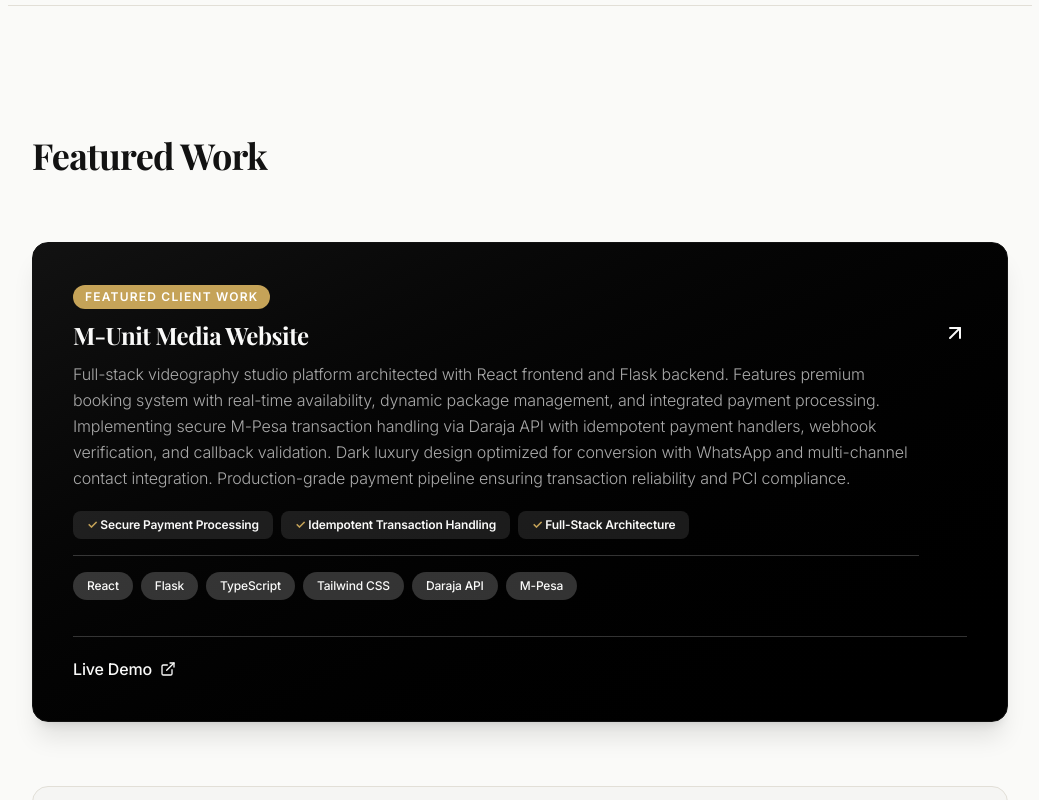
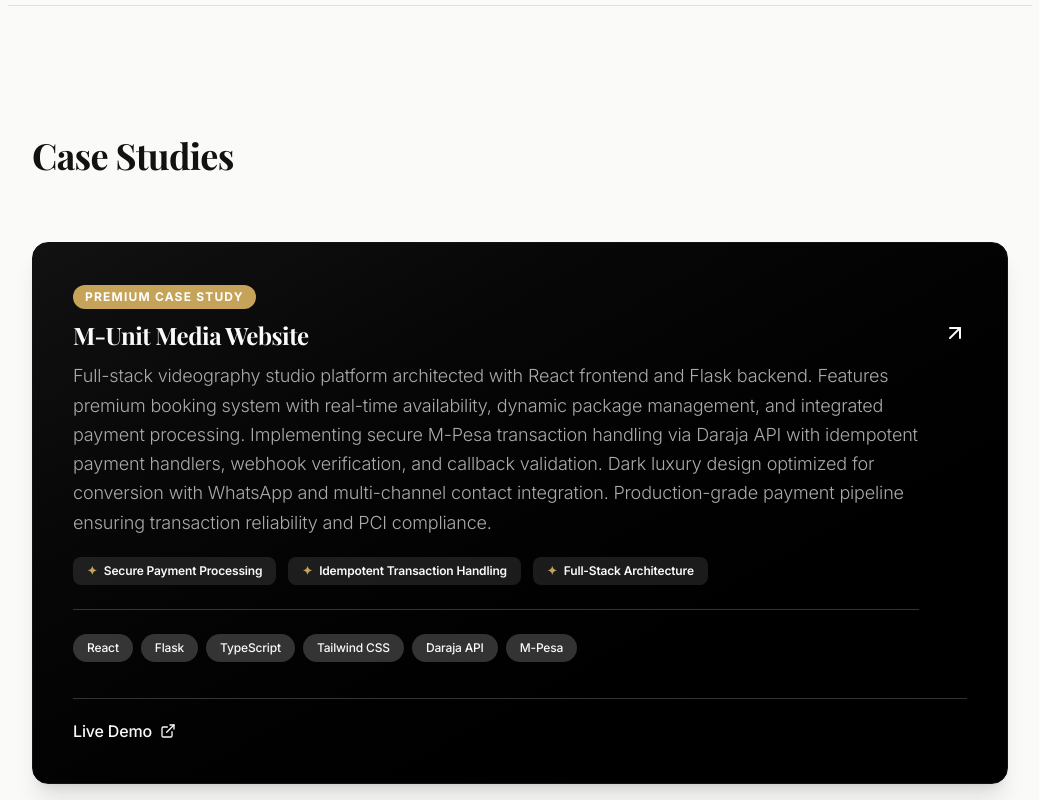
Before and after one commit to sylviahdev/sylviah.dev, a Next.js app: page / in a window 1280 px wide. Shown: the part 1540-2340 px from the top of the page, without its empty margins (120-1159 px from the left). Built offline with nearby package versions, Linux system fonts and the light colour scheme.

Commit message:
fix: resolve framer-motion TypeScript easing error and refine portfolio UI/animations

```diff
--- a/app/page.tsx
+++ b/app/page.tsx
@@ -84,7 +84,7 @@
             onClick={downloadPDF}
             className="hidden md:block px-6 py-2 bg-[#1a1a1a] dark:bg-[#fafaf8] text-[#fafaf8] dark:text-[#1a1a1a] rounded-full font-medium text-sm hover:shadow-lg transition-shadow"
           >
-            Download CV
+            Get Resume
           </motion.button>
 
           <button
@@ -270,14 +270,14 @@
 
         {/* Projects */}
         <motion.section
-          id="projects"
+          id="work"
           initial="hidden"
           whileInView="visible"
           viewport={{ once: true, amount: 0.3 }}
           variants={fadeInUp}
           className="max-w-5xl mx-auto px-6 py-24 md:py-32 border-t border-[#e2dfd7] dark:border-[#141414]"
         >
-          <h2 className="text-4xl font-playfair font-bold text-[#121212] dark:text-[#ececec] mb-16">Featured Work</h2>
+          <h2 className="text-4xl font-playfair font-bold text-[#121212] dark:text-[#ececec] mb-16">Case Studies</h2>
 
           <motion.div
             variants={staggerContainer}
@@ -333,8 +333,8 @@
                 }`}
               >
                 {p.featured && (
-                  <div className="inline-block px-3 py-1 bg-[#c5a358] text-white text-xs font-semibold rounded-full mb-3 uppercase tracking-widest">
-                    Featured Client Work
+                  <div className="inline-block px-3 py-1 bg-[#c5a358] text-white text-xs font-bold rounded-full mb-3 uppercase tracking-widest">
+                    Premium Case Study
                   </div>
                 )}
 
@@ -345,14 +345,14 @@
                     }`}>
                       {p.title}
                     </h3>
-                    <p className={`mb-5 leading-relaxed text-base font-light ${
+                    <p className={`mb-5 leading-relaxed text-lg font-light ${
                       p.featured ? "text-[#aaa] dark:text-[#444]" : "text-[#444] dark:text-[#aaa]"
                     }`}>
                       {p.desc}
                     </p>
 
                     {p.metrics && (
-                      <div className={`flex flex-wrap gap-2 mb-4 pb-4 border-b ${p.featured ? "border-[#fafaf9]/20 dark:border-[#121212]/20" : "border-[#e2dfd7] dark:border-[#141414]"}`}>
+                      <div className={`flex flex-wrap gap-3 mb-6 pb-6 border-b ${p.featured ? "border-[#fafaf9]/20 dark:border-[#121212]/20" : "border-[#e2dfd7] dark:border-[#141414]"}`}>
                         {p.metrics.map((metric) => (
                           <div
                             key={metric}
@@ -362,7 +362,7 @@
                                 : "bg-[#ececec] dark:bg-[#121212] text-[#121212] dark:text-[#ececec]"
                             }`}
                           >
-                            <span className="text-[#c5a358]">✓</span> {metric}
+                            <span className="text-[#c5a358] mr-1">✦</span> {metric}
                           </div>
                         ))}
                       </div>
@@ -467,6 +467,34 @@
           </motion.div>
         </motion.section>
 
+        {/* CTA Section */}
+        <motion.section
+          id="contact"
+          initial="hidden"
+          whileInView="visible"
+          viewport={{ once: true }}
+          variants={fadeInUp}
+          className="max-w-5xl mx-auto px-6 py-24 md:py-40 border-t border-[#e2dfd7] dark:border-[#141414]"
+        >
+          <div className="bg-[#121212] dark:bg-[#ececec] rounded-[2rem] p-12 md:p-20 text-center relative overflow-hidden">
+            <div className="absolute top-0 left-0 w-full h-1 bg-[#c5a358]" />
+            <h2 className="text-4xl md:text-6xl font-playfair font-bold text-white dark:text-[#050505] mb-8 leading-tight">
+              Ready to Build Your <span className="text-[#c5a358]">Digital Legacy?</span>
+            </h2>
+            <p className="text-xl text-[#aaa] dark:text-[#444] mb-12 max-w-2xl mx-auto font-light">
+              I am currently accepting select new projects. If you're looking for an engineer who values precision and performance, let's talk.
+            </p>
+            <div className="flex flex-col sm:flex-row gap-6 justify-center items-center">
+              <a
+                href="mailto:sylviah.rutto@gmail.com"
+                className="px-12 py-5 bg-[#c5a358] text-white rounded-full font-bold text-xl hover:scale-105 transition-transform w-full sm:w-auto"
+              >
+                Send an Inquiry
+              </a>
+            </div>
+          </div>
+        </motion.section>
+
         {/* Footer */}
         <motion.footer
           initial={{ opacity: 0 }}
```
